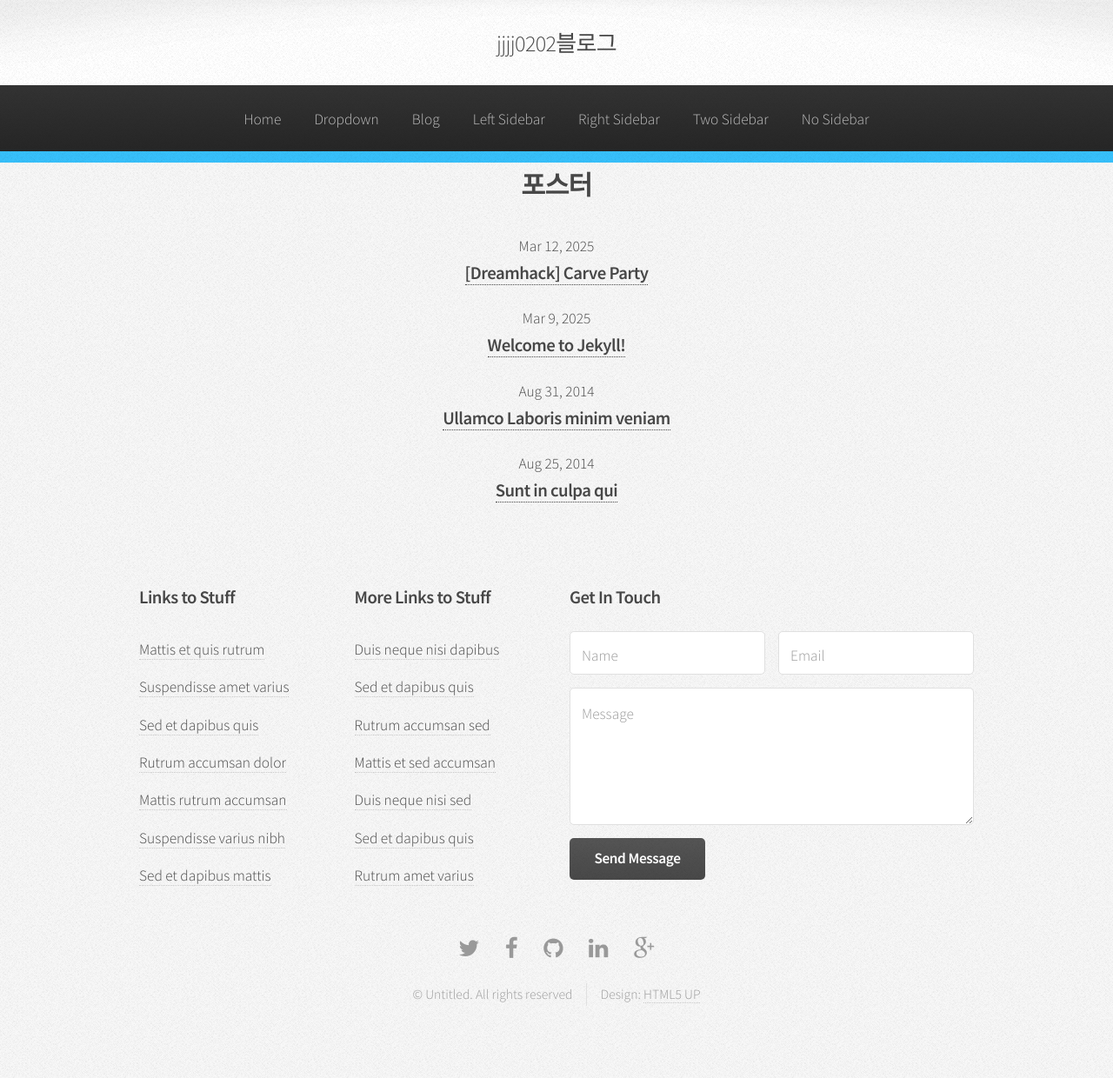
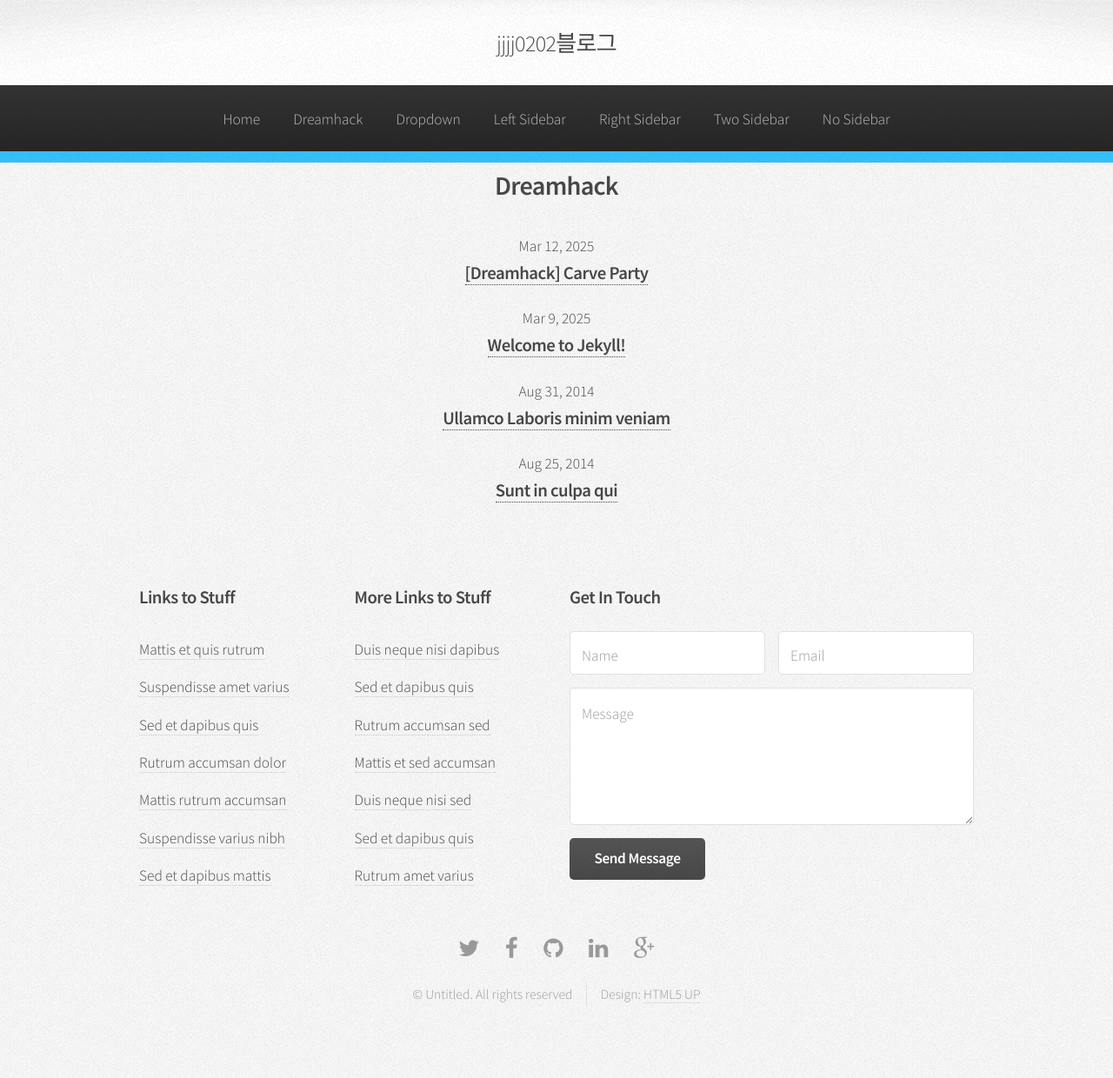
Before and after one commit to jjjj0202/jjjj0202.github.io, a Jekyll site: the page built from index.markdown, in a window 1280 px wide. Shown: the whole page at 87% size. Built offline with Jekyll 4.4.1, drawn with Linux system fonts in a browser that asks for light colours.

Commit message:
250314-test9
test

```diff
--- a/_includes/header.html
+++ b/_includes/header.html
@@ -36,6 +36,7 @@
 						<ul>
 							{% assign current = page.url | downcase | split: '/' %}
 							<li {% if current[1] == 'index.html' %}class="current"{% endif %}><a href="{{ site.baseurl }}/index.html">Home</a></li>
+							<li {% if current[1] == 'blog' %}class="current"{% endif %}><a href="{{ site.baseurl }}/blog">Dreamhack</a></li>
 							<li>
 								<a href="">Dropdown</a>
 								<ul>
@@ -55,7 +56,6 @@
 									<li><a href="#">Veroeros feugiat</a></li>
 								</ul>
 							</li>
-							<li {% if current[1] == 'blog' %}class="current"{% endif %}><a href="{{ site.baseurl }}/blog">Blog</a></li>
 							<li {% if current[1] == 'left-sidebar.html' %}class="current"{% endif %}><a href="{{ site.baseurl }}/left-sidebar.html">Left Sidebar</a></li>
 							<li {% if current[1] == 'right-sidebar.html' %}class="current"{% endif %}><a href="{{ site.baseurl }}/right-sidebar.html">Right Sidebar</a></li>
 							<li {% if current[1] == 'two-sidebar.html' %}class="current"{% endif %}><a href="{{ site.baseurl }}/two-sidebar.html">Two Sidebar</a></li>
--- a/_layouts/home.html
+++ b/_layouts/home.html
@@ -10,7 +10,7 @@ layout: default
   {{ content }}
 
   {%- if site.posts.size > 0 -%}
-    <h2 class="post-list-heading" style="text-align: center;">{{ page.list_title | default: "포스터" }}</h2>
+    <h2 class="post-list-heading" style="text-align: center;">{{ page.list_title | default: "Dreamhack" }}</h2>
     <ul class="post-list" style="text-align: center;">
       {%- for post in site.posts offset: 0 limit: 4 %}
       <li>
--- a/blog/index.html
+++ b/blog/index.html
@@ -1,5 +1,5 @@
 ---
-title: Blog
+title: Dreamhack
 layout: default
 ---
 
@@ -13,7 +13,7 @@ layout: default
 						<!-- Blog -->
 							<section>
 								<header class="major">
-									<h2>The Blog</h2>
+									<h2>Dreamhack</h2>
 								</header>
 								{% for post in site.posts offset: 0 limit: 4 %}
 									<div class="row">
```
